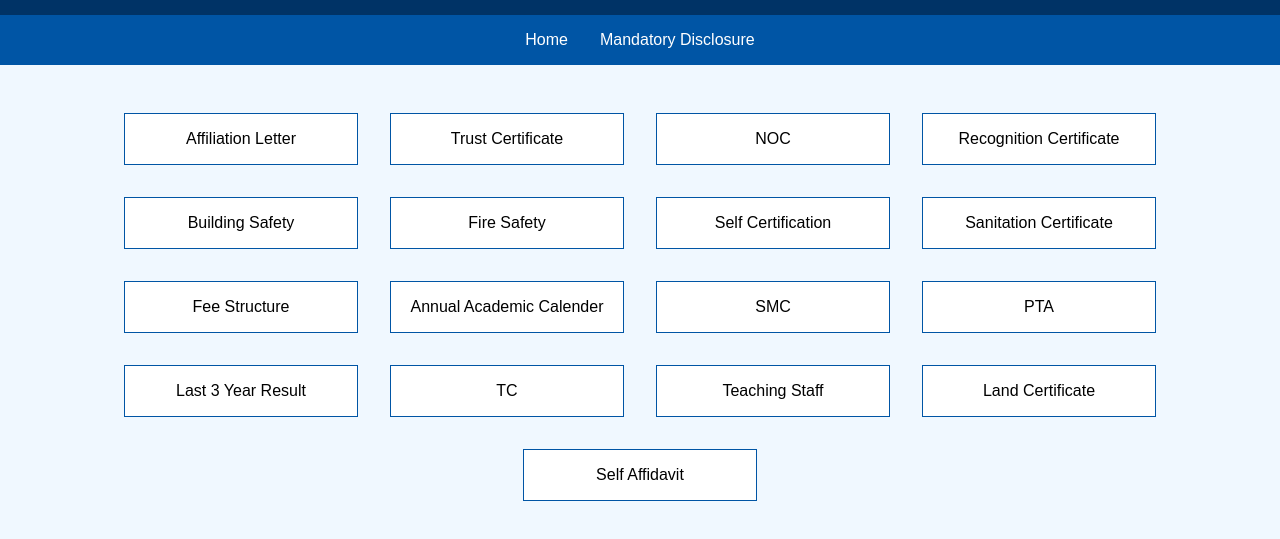
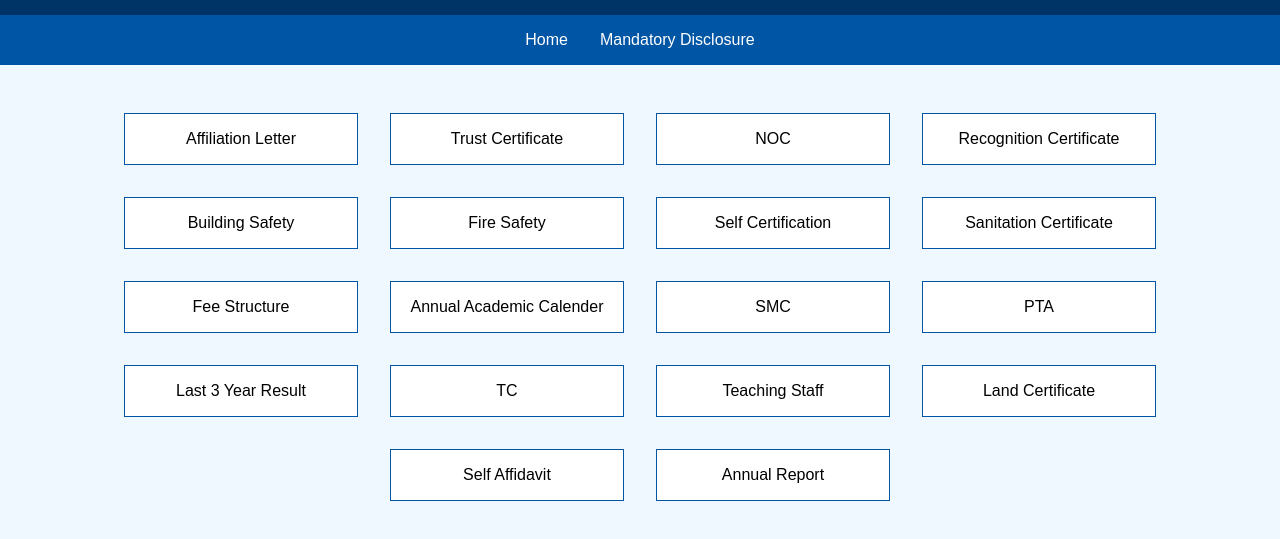
Before and after one commit to amagramariyam/Sanjoe, a plain HTML site: page mandatory-disclosure.html in a window 1280 px wide. Shown: the part 145-684 px from the top of the page. Drawn offline with Linux system fonts and the light colour scheme.

Commit message:
Update mandatory-disclosure.html
Annual Report

```diff
--- a/mandatory-disclosure.html
+++ b/mandatory-disclosure.html
@@ -112,6 +112,7 @@
 <div class="pdf-item" onclick="showPDF('PDF/TEACHING-STAFF.pdf')">Teaching Staff</div>
 <div class="pdf-item" onclick="showPDF('PDF/LAND-CERTIFICATE.pdf')">Land Certificate</div>
 <div class="pdf-item" onclick="showPDF('PDF/SELF-AFFIDAVIT.pdf')">Self Affidavit</div>
+<div class="pdf-item" onclick="showPDF('PDF/ANNUAL-REPORT.pdf')">Annual Report</div>
 
             <!-- Add more PDF items as needed -->
         </div>
```
